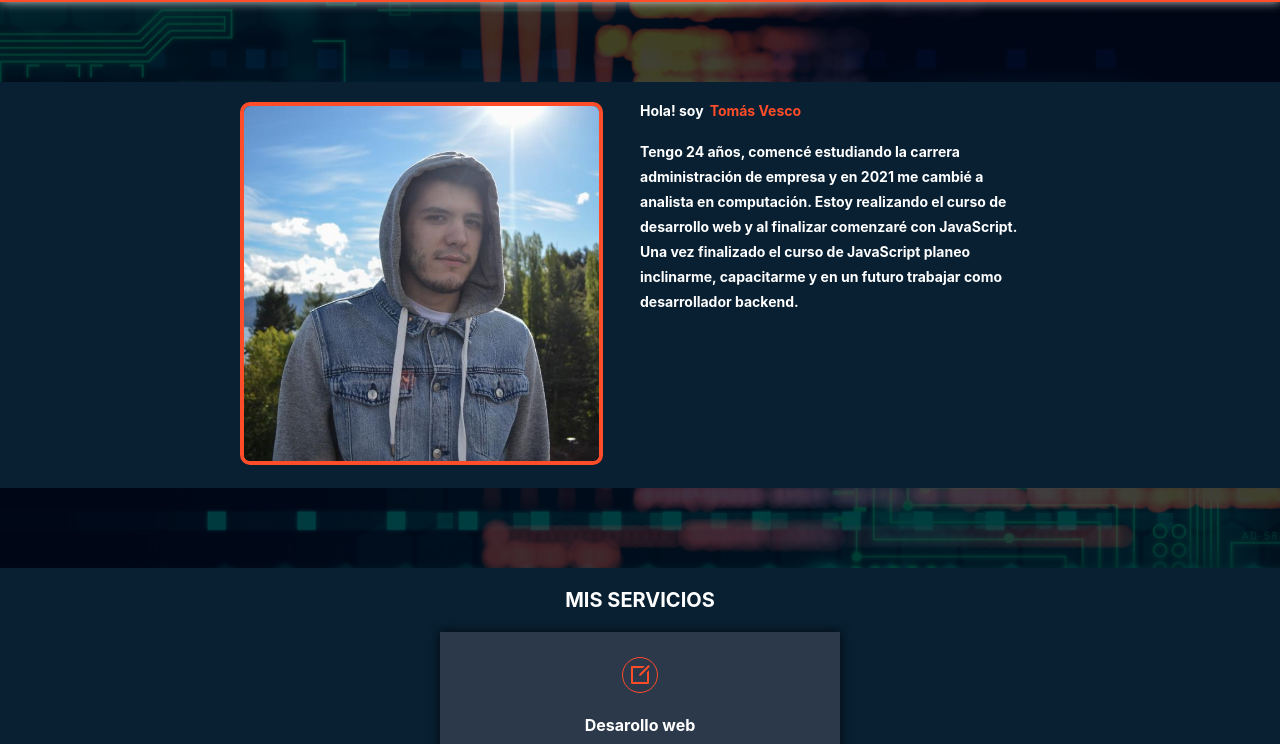
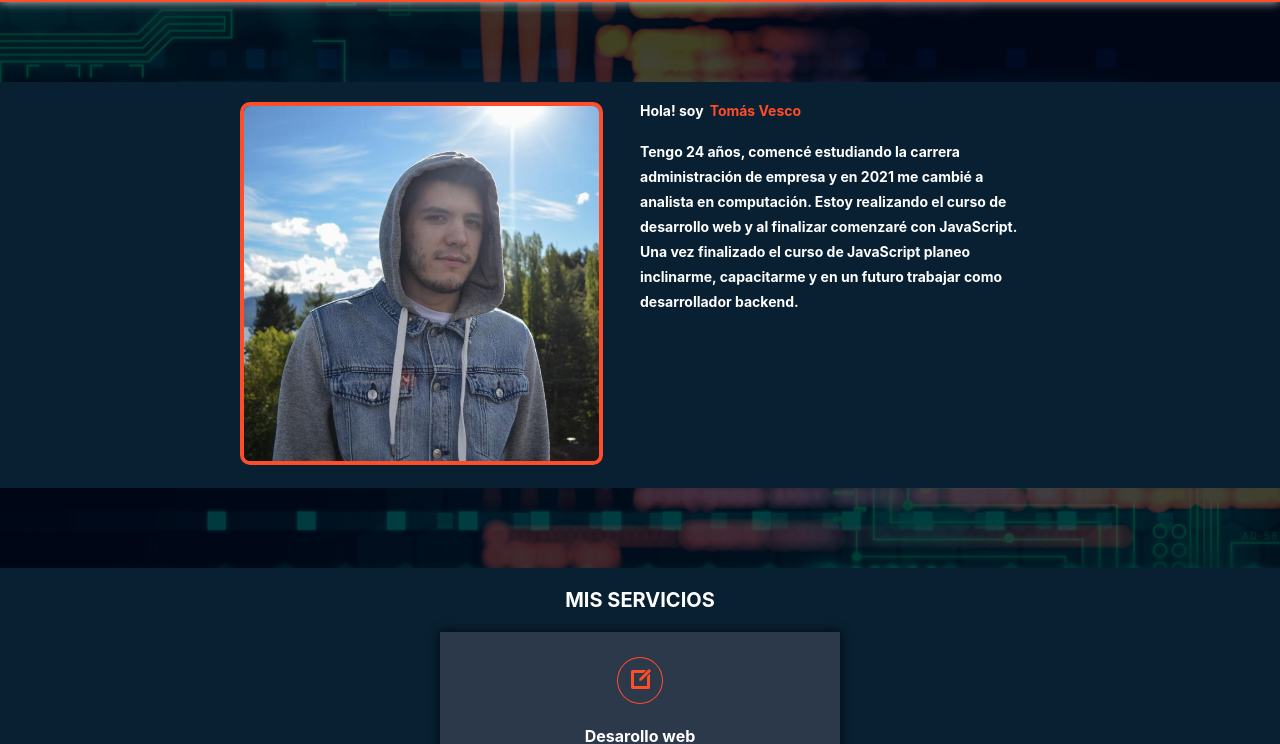
Before and after one commit to TomasVesco/Portafolio, a plain HTML site: page index.html in a window 1280 px wide. Shown: the part 67-811 px from the top of the page. Drawn offline with nearby package versions, Linux system fonts and the light colour scheme.

Commit message:
Agregando iconos quitando svg

```diff
--- a/index.html
+++ b/index.html
@@ -4,6 +4,9 @@
     <meta charset="UTF-8">
     <meta http-equiv="X-UA-Compatible" content="IE=edge">
     <meta name="viewport" content="width=device-width, initial-scale=1.0">
+
+    <!-- Link remixicon -->
+    <link href="https://cdn.jsdelivr.net/npm/remixicon@2.5.0/fonts/remixicon.css" rel="stylesheet">
 
     <!-- SEO -->
     <meta name="description" content="Hola! Soy Tomás Vesco, este sitio web lo desarrollé con conocimientos adquiridos a través del curso de CoderHouse. Aquí encontrarás un poco sobre mí, mis servicios y mis proyectos.">
@@ -104,7 +107,7 @@
             <div>
                 <div>
                     <div>
-                        <div></div>
+                        <i class="ri-edit-box-line"></i>
                     </div>
                     <h3>
                         Desarollo web
--- a/scss/HTML/_seccion-dos.scss
+++ b/scss/HTML/_seccion-dos.scss
@@ -41,19 +41,8 @@
                         padding-bottom: nth($padeo, 1);
                         >div
                         {
-                            background: url(../images/html.svg) no-repeat center center;
-                            border: 1px solid nth($colores, 1);
-                            border-radius: 50%;
                             width: 24px;
                             height: 24px;
-                            padding: 5px;
-                            transition: 1s;
-                            &:hover
-                            {
-                                background: url(../images/html1.svg) no-repeat center center;
-                                background-color: nth($colores, 1);
-                                transition: 1s;
-                            }
                         }
                     }
                     >h3
--- a/scss/style.scss
+++ b/scss/style.scss
@@ -82,4 +82,20 @@ html
         flex-wrap: wrap;
     }
 }
+
+.ri-edit-box-line
+{
+    font-size: 24px;
+    padding: 10px;
+    color: nth($colores, 4);
+    border: 1px solid nth($colores, 1);
+    border-radius: 50%;
+    transition: 1s;
+    &:hover
+    {
+        color: nth($colores, 5);
+        background-color: nth($colores, 1);
+        transition: 1s;
+    }
+}
 /* Fin modificaciones globales */
```
Also changed, not shown: css/style.css, 1 other file.
